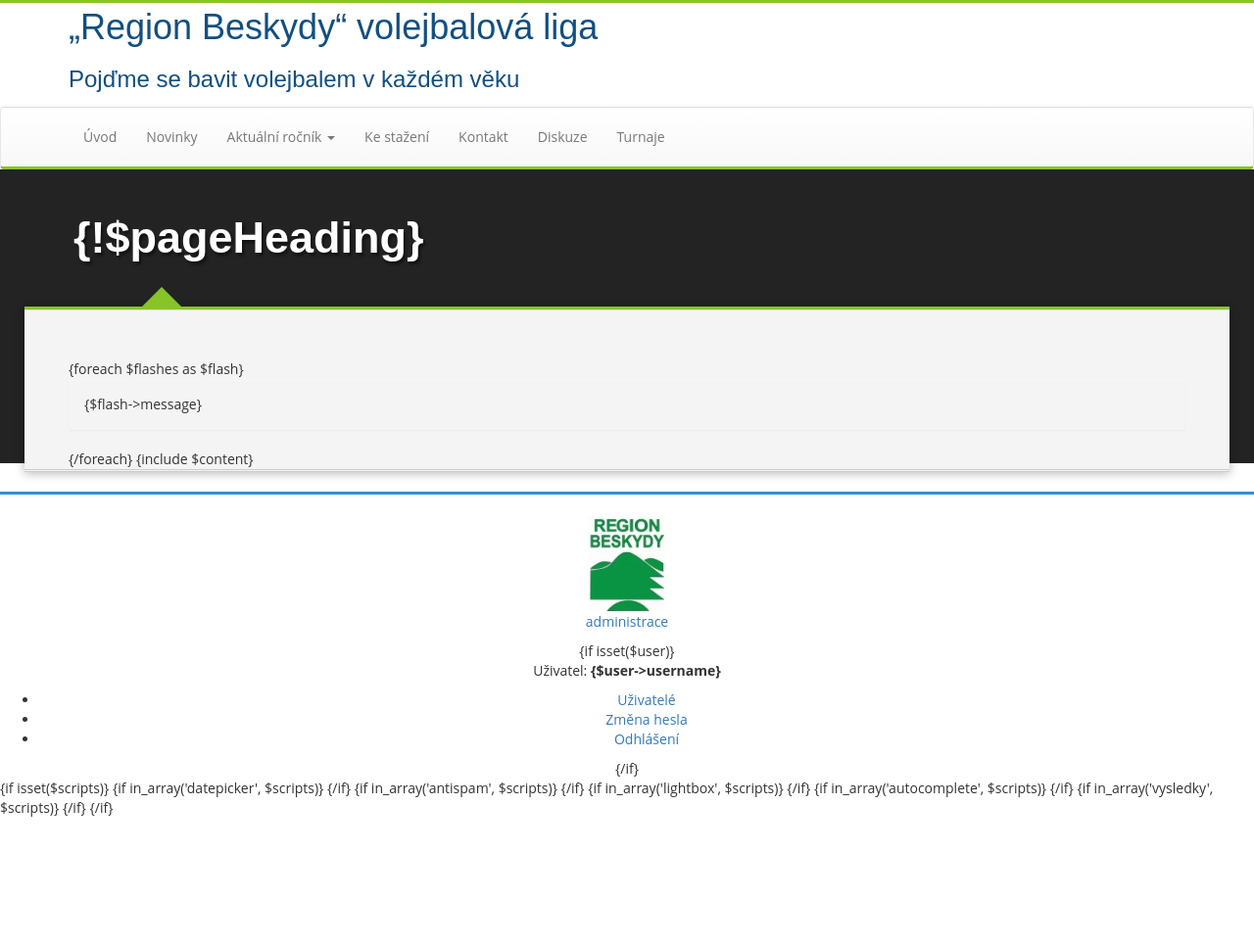
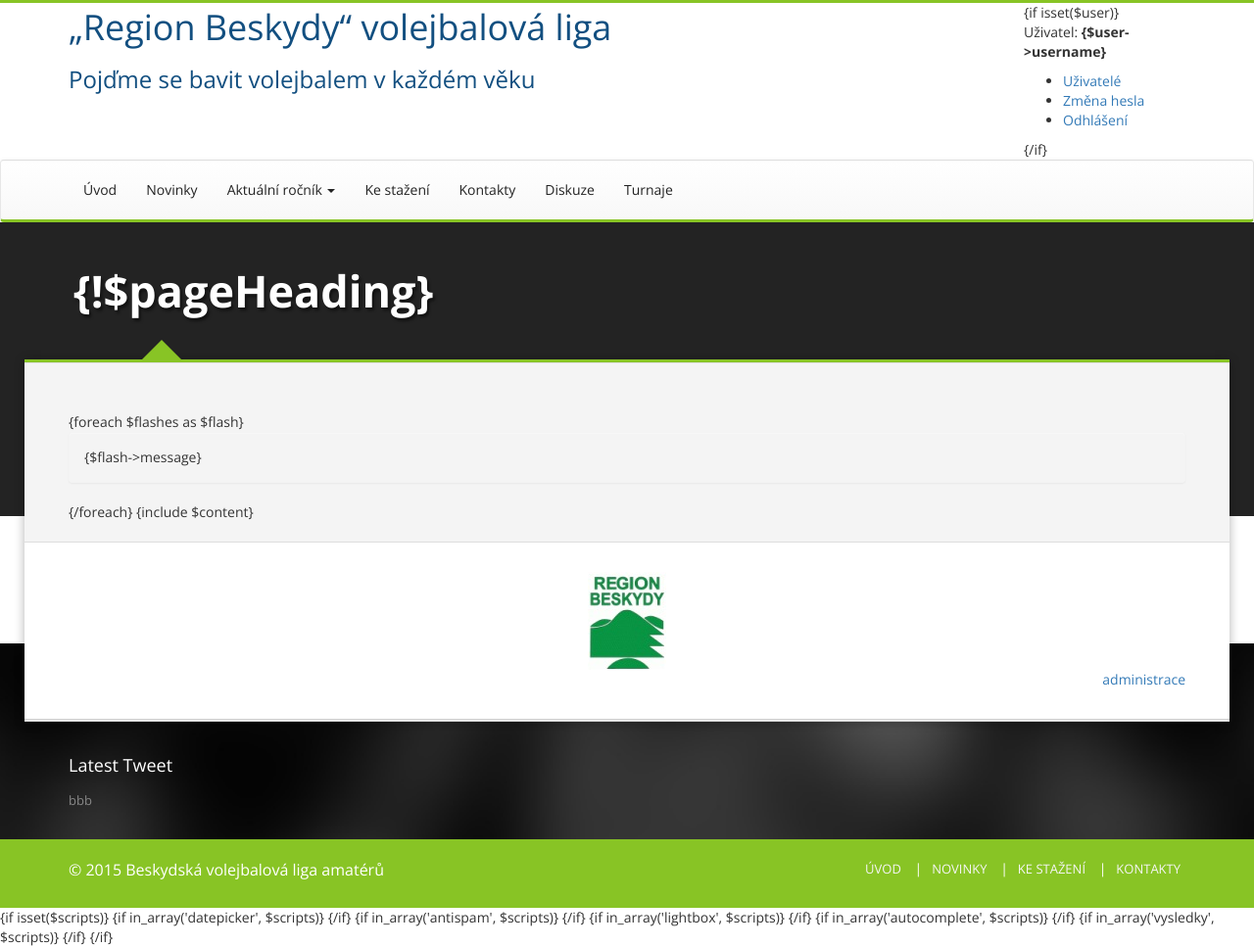
Before and after one commit to davehell/rbvl, a PHP site: template app/templates/@layout.phtml in a window 1280 px wide. Shown: the whole page at 98% size. Before the commit the page ends 834 px from the top, so only its background shows below. Run offline with PHP 8.4, Linux system fonts and the light colour scheme; the template is opened without the code that fills it, so the values that code supplies are empty; some libraries are stand-ins or nearby versions.

Commit message:
doplneni layoutu

```diff
--- a/app/templates/@layout.phtml
+++ b/app/templates/@layout.phtml
@@ -14,6 +14,8 @@
 
   <script src="https://ajax.googleapis.com/ajax/libs/jquery/2.1.4/jquery.min.js"></script>
   <script src="https://maxcdn.bootstrapcdn.com/bootstrap/3.3.4/js/bootstrap.min.js"></script>
+
+  <link href='http://fonts.googleapis.com/css?family=Open+Sans:400,700&subset=latin,latin-ext' rel='stylesheet' type='text/css'>
 </head>
 
 <body>
@@ -21,9 +23,19 @@
 <div id="header">
   <div class="container">
     <div class="row">
-      <div class="col-md-12">
+      <div class="col-md-10">
         <a href="{plink Default:}"  title="Úvodní strana „Region Beskydy“ volejbalové ligy"><h1>„Region Beskydy“ volejbalová liga</h1></a>
         <h3>Pojďme se bavit volejbalem v každém věku</h3>
+      </div>
+      <div class="col-md-2">
+        {if isset($user)}
+        <p id="logged-in">Uživatel: <strong>{$user->username}</strong></p>
+        <ul>
+          <li><a href="{link Uzivatele:}" title="Správa uživatelů">Uživatelé</a></li>
+          <li><a href="{link Uzivatele:change}" title="Změna uživatelského jména a hesla">Změna hesla</a></li>
+          <li><a href="{link Auth:logout}" title="Odhlášení z administrace">Odhlášení</a></li>
+        </ul>
+        {/if}
       </div>
     </div>
   </div>
@@ -43,21 +55,21 @@
       <div class="navbar-collapse" id="menu-collapse">
         <ul class="nav navbar-nav">
           <li {ifCurrent Default:*}class="activeX"{/if}><a href="{plink Default:}" title="Informace o „Region Beskydy“ volejbalové lize">Úvod</a></li>
-          <li {ifCurrent Aktuality:*}class="activeX"{/if}><a href="{plink Aktuality:}" title="Aktuality z „Region Beskydy“ volejbalové ligy">Novinky</a></li>
+          <li><a href="{plink Aktuality:}" title="Aktuality z „Region Beskydy“ volejbalové ligy">Novinky</a></li>
           <li class="dropdown">
             <a href="#" class="dropdown-toggle" data-toggle="dropdown">Aktuální ročník <span class="caret"></span></a>
             <ul class="dropdown-menu">
-              <li {ifCurrent Vysledky:*}class="activeX"{/if}><a href="{plink Vysledky:}" title="Výsledky aktuálního ročníku">Výsledky</a></li>
-              <li {ifCurrent Rozlosovani:*}class="activeX"{/if}><a href="{plink Rozlosovani:}" title="Rozlosování aktuálního ročníku">Rozlosování</a></li>
-              <li {ifCurrent Propozice:*}class="activeX"{/if}><a href="{plink Propozice:}" title="Propozice pro přihlášení družstva">Propozice</a></li>
-              <li {ifCurrent Pravidla:*}class="activeX"{/if}><a href="{plink Pravidla:}" title="Pravidla soutěže">Pravidla</a></li>
-              <li {ifCurrent Foto:*}class="activeX"{/if}><a href="{plink Foto:}" title="Fotografie z průběhu „Region Beskydy“ volejbalové ligy">Fotogalerie</a></li>
+              <li><a href="{plink Vysledky:}" title="Výsledky aktuálního ročníku">Výsledky</a></li>
+              <li><a href="{plink Rozlosovani:}" title="Rozlosování aktuálního ročníku">Rozlosování</a></li>
+              <li><a href="{plink Propozice:}" title="Propozice pro přihlášení družstva">Propozice</a></li>
+              <li><a href="{plink Pravidla:}" title="Pravidla soutěže">Pravidla</a></li>
+              <li><a href="{plink Foto:}" title="Fotografie z průběhu „Region Beskydy“ volejbalové ligy">Fotogalerie</a></li>
             </ul>
           </li>
-          <li {ifCurrent Download:*}class="activeX"{/if}><a href="{plink Download:}" title="Dokumenty ke stažení">Ke stažení</a></li>
-          <li {ifCurrent Kontakty:*}class="activeX"{/if}><a href="{plink Kontakty:}" title="Kontakty na vedení „Region Beskydy“ volejbalové ligy">Kontakt</a></li>
-          <li {ifCurrent Diskuze:*}class="activeX"{/if}><a href="{plink Diskuze:}" title="Diskuze návštěvníků">Diskuze</a></li>
-          <li {ifCurrent Akce:*}class="activeX"{/if}><a href="{plink Akce:}" title="Volejbalové turnaje a akce v Regionu Beskydy">Turnaje</a></li>
+          <li><a href="{plink Download:}" title="Dokumenty ke stažení">Ke stažení</a></li>
+          <li><a href="{plink Kontakty:}" title="Kontakty na vedení „Region Beskydy“ volejbalové ligy">Kontakty</a></li>
+          <li><a href="{plink Diskuze:}" title="Diskuze návštěvníků">Diskuze</a></li>
+          <li><a href="{plink Akce:}" title="Volejbalové turnaje a akce v Regionu Beskydy">Turnaje</a></li>
         </ul>
       </div>
     </div> <!-- .row -->
@@ -92,24 +104,54 @@
       </div>
     </div> <!-- .row -->
   </div> <!-- .container -->
-</div> <!-- #main -->
 
-<div id="footer" class="text-center">
+  <div class="section-wide">
+    <div class="container">
+      <div class="row">
+        <div class="col-md-12">
+          <div class="text-center">
             <a href="http://www.regionbeskydy.cz/" title="Region Beskydy"><img src="{$baseUri}img/logos/rb_logo.jpg" width="80px" height="100px" alt="Region Beskydy" /></a>
+          </div>
+<span class="pull-right">
+  <a href="{link Auth:login}" title="">administrace</a><br />
+</span>
+        </div>
+      </div> <!-- .row -->
+    </div> <!-- .container -->
+  </div> <!-- .section-wide -->
+</div> <!-- .content-info -->
 
-  <p>
-    <a href="{link Auth:login}" title="">administrace</a><br />
-  </p>
 
-  {if isset($user)}
-  <p id="logged-in">Uživatel: <strong>{$user->username}</strong></p>
-  <ul>
-    <li><a href="{link Uzivatele:}" title="Správa uživatelů">Uživatelé</a></li>
-    <li><a href="{link Uzivatele:change}" title="Změna uživatelského jména a hesla">Změna hesla</a></li>
-    <li><a href="{link Auth:logout}" title="Odhlášení z administrace">Odhlášení</a></li>
+<div id="footer">
+  <div class="container">
+    <div class="row">
+      <div class="col-md-12">
+        <h4>Latest Tweet</h4>
+        <p>bbb</p>
+      </div>
+    </div> <!-- .row -->
+  </div> <!-- .container -->
+</div> <!-- #footer -->
+
+<div class="footer-down">
+  <div class="container">
+    <div class="row">
+      <div class="col-md-5">
+          <p>&copy; 2015 Beskydská volejbalová liga amatérů</p>
+      </div>
+      <div class="col-md-7">
+        <ul class="nav-footer">
+            <li><a href="#">ÚVOD</a> </li>
+            <li><a href="#">NOVINKY</a></li>
+            <li><a href="#">KE STAŽENÍ</a></li>
+            <li><a href="#">KONTAKTY</a></li>
         </ul>
-  {/if}
-</div><!-- #footer -->
+      </div>
+    </div> <!-- .row -->
+  </div> <!-- .container -->
+</div> <!-- .footer-down -->
+
+
 
 
 {if isset($scripts)}
--- a/app/templates/Akce.default.phtml
+++ b/app/templates/Akce.default.phtml
@@ -1,5 +1,5 @@
 <p class="text-center">
-  <a class="btn btn-success btn-lg" href="{link add}" title="Přidat novou akci"><span class="glyphicon glyphicon-plus"></span> Přidat akci</a>
+  <a class="btn btn-primary btn-lg" href="{link add}" title="Přidat novou akci"><span class="glyphicon glyphicon-plus"></span> Přidat akci</a>
 </p>
 
 {if !count($rows)}
--- a/app/templates/Foto.album.phtml
+++ b/app/templates/Foto.album.phtml
@@ -4,7 +4,7 @@
 </p>
 {if isset($user)}
 <p>
-  <a class="btn btn-success" href="{plink Foto:add, $album->id}" title="Přidat novou fotku do alba"><span class="glyphicon glyphicon-plus"></span> Nová fotka</a>
+  <a class="btn btn-primary" href="{plink Foto:add, $album->id}" title="Přidat novou fotku do alba"><span class="glyphicon glyphicon-plus"></span> Nová fotka</a>
 </p>
 {/if}
 
--- a/app/templates/Foto.default.phtml
+++ b/app/templates/Foto.default.phtml
@@ -1,6 +1,6 @@
 {if isset($user)}
 <p>
-  <a class="btn btn-success" href="{plink Alba:add}" title="Přidat nové album"><span class="glyphicon glyphicon-plus"></span> Nové album</a>
+  <a class="btn btn-primary" href="{plink Alba:add}" title="Přidat nové album"><span class="glyphicon glyphicon-plus"></span> Nové album</a>
 </p>
 {/if}
 
--- a/app/templates/Hraci.default.phtml
+++ b/app/templates/Hraci.default.phtml
@@ -1,5 +1,5 @@
 <div class="noPrint">
-  <a class="btn btn-success" href="{link add}" title="Přidat nového hráče"><span class="glyphicon glyphicon-plus"></span> Nový hráč</a>
+  <a class="btn btn-primary" href="{link add}" title="Přidat nového hráče"><span class="glyphicon glyphicon-plus"></span> Nový hráč</a>
   <a class="btn btn-danger" href="{link clear}" title="Odebrat všechny hráče ze soupisek"><span class="glyphicon glyphicon-trash"></span> Vymazání soupisek</a>
 </div>
 
--- a/app/templates/Uzivatele.default.phtml
+++ b/app/templates/Uzivatele.default.phtml
@@ -1,5 +1,5 @@
 <p>
-  <a class="btn btn-success" href="{link add}" title="Přidat nového uživatele"><span class="glyphicon glyphicon-plus"></span> Nový uživatel</a>
+  <a class="btn btn-primary" href="{link add}" title="Přidat nového uživatele"><span class="glyphicon glyphicon-plus"></span> Nový uživatel</a>
 </p>
 
 <table class="table table-striped table-hover table-condensed">
--- a/css/styles.css
+++ b/css/styles.css
@@ -3,11 +3,10 @@ body {
   background-color: #fff;
 }
 h1, h2, h3, h4, h5, h6 {
-    color: #272727;
-    font-family: 'Raleway',sans-serif;
-    font-weight: normal;
-    margin: 0;
-    padding: 5px 0 15px;
+  color: #272727;
+  font-weight: normal;
+  margin: 0;
+  padding: 5px 0 15px;
 }
 
 #header {
@@ -21,8 +20,18 @@ h1, h2, h3, h4, h5, h6 {
   border-bottom: 3px solid #88c425;
 }
 .navbar-default .navbar-nav > li > a {
+  color: #232323;
   line-height: 30px;
 }
+.navbar-default .navbar-nav > li > a:hover {
+  color: #88c425;
+}
+.navbar-default .navbar-nav > .open > a, .navbar-default .navbar-nav > .open > a:focus, .navbar-default .navbar-nav > .open > a:hover {
+  background: none;
+  box-shadow: none;
+  color: #88c425;
+}
+
 
 .crumbs {
     background: none repeat scroll 0 0 #fff;
@@ -59,7 +68,7 @@ h1, h2, h3, h4, h5, h6 {
   background: none repeat scroll 0 0 #f4f4f4;
   border-bottom: medium double #ccc;
   box-shadow: 0 1px 10px rgba(0, 0, 0, 0.3);
-  margin: -160px auto 0;
+  margin: -160px auto -120px;
   max-width: 1230px;
   position: relative;
 }
@@ -91,21 +100,76 @@ h1, h2, h3, h4, h5, h6 {
   margin: 0;
   padding: 10px;
 }
-
-
+.post-item {
+  background: url("../img/border-pattern.gif") repeat-x scroll left bottom rgba(0, 0, 0, 0);
+  /*border-bottom: medium double #ccc;*/
+  margin-bottom: 15px;
+  padding-bottom: 15px;
+}
+.post-item:last-child {
+  background: none;
+  padding-bottom: 0;
+}
 
 #header h1, #header h3{
   color: #124f80;
 }
 
-
+.section-wide {
+  background-color: #fff;
+  border-top: 1px solid #dedede;
+  margin-top: 20px;
+  padding: 30px 0;
+}
 
 
 #footer {
-  margin-top: 20px;
-  padding-top: 20px;
-  border-top: 3px solid #2d91d9;
+  background-color: #222;
+  background-image: url("../img/bgfooter.jpg");
+  background-repeat: repeat;
+  background-size: cover !important;
+  color: #888;
+  font-size: 13px;
+  line-height: 20px;
+  margin-top: 40px;
+  padding-bottom: 20px;
+  padding-top: 110px;
 }
+#footer h4 {
+  color: #fff;
+}
+.footer-down {
+  background-color: #88c425;
+  padding: 20px 0;
+}
+.footer-down p {
+  color: #fff;
+  font-size: 16px;
+  margin: 0;
+}
+.footer-down ul {
+  text-align: right;
+}
+.footer-down ul li {
+  display: inline-block;
+  margin-left: 5px;
+  margin-right: 5px;
+  text-transform: uppercase;
+}
+.footer-down ul li a {
+  color: #f5f5f5;
+  font-size: 13px;
+}
+.nav-footer li:before {
+  color: #fff;
+  content: "|";
+  display: inline-block;
+  margin-right: 10px;
+}
+.nav-footer li:nth-child(1):before {
+  display: none;
+}
+
 
 /* chybové hlášky ve formuláři */
 .error {
@@ -133,3 +197,22 @@ mark {
   display: block;
   margin-bottom: 15px;
 }
+
+
+.btn-primary{
+  color: #fff;
+  border-color: #dedede;
+  text-shadow:none;
+}
+.btn-primary, .btn-primary:hover, .btn-primary:active, .btn-primary:focus {
+  background: none repeat scroll 0 0 #88c425;
+  border-color: #cdcdcd;
+  color: #fff;
+}
+.btn:hover{
+  opacity: 0.8;
+}
+
+.form-control, .btn {
+  border-radius: 0;
+}
```
Also changed, not shown: app/templates/Aktuality.default.phtml (+7 -5 lines), app/templates/Diskuze.default.phtml (+11 -13 lines), img/bgfooter.jpg (added), img/border-pattern.gif (added). Lines whose indentation alone changed are shown as unchanged.
